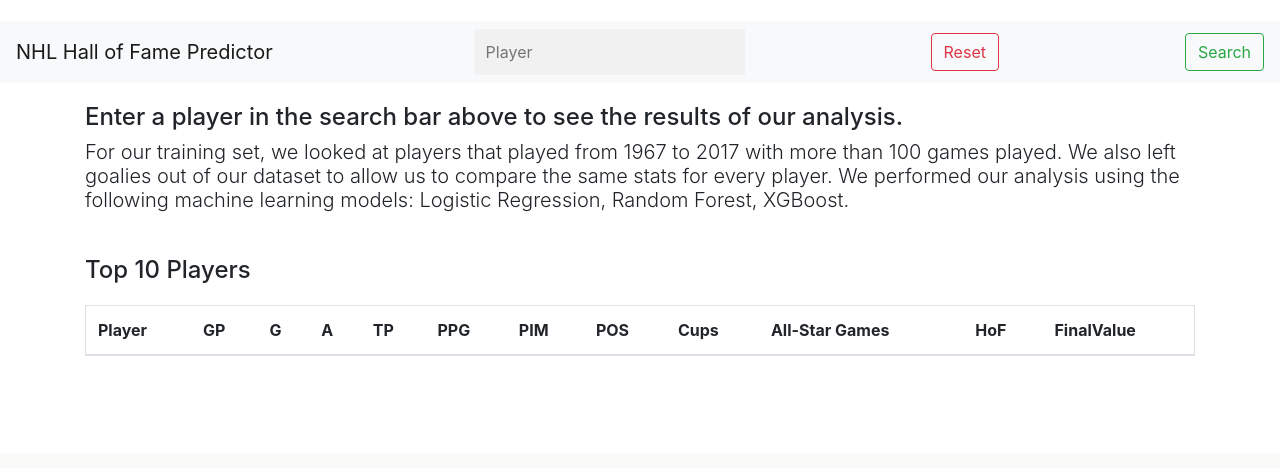
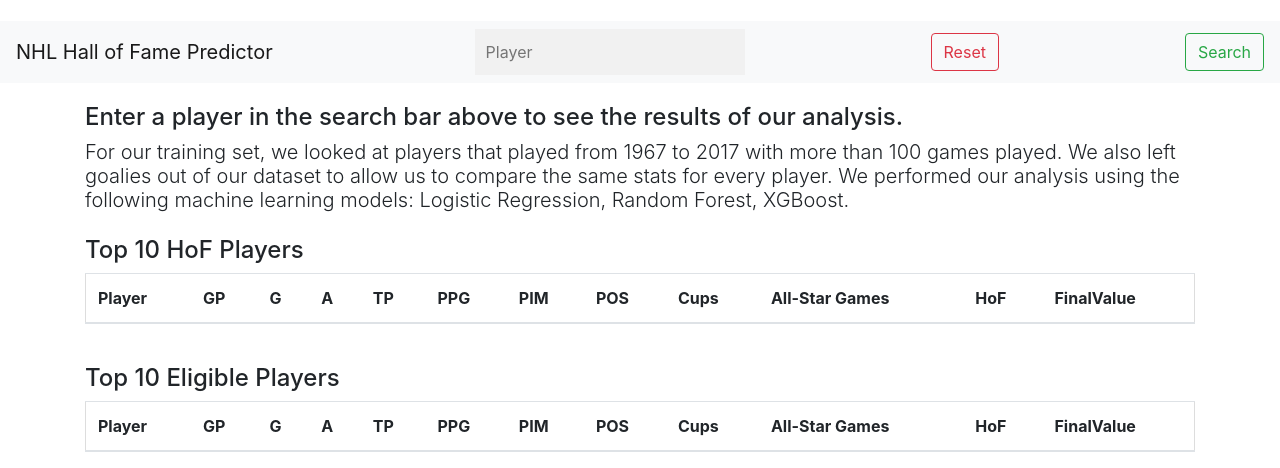
Before and after one commit to potterc22/Final-Project-ML, a Flask app: page / in a window 1280 px wide. Shown: the part 346-814 px from the top of the page. Before the commit the page ends 702 px from the top, so only its background shows below. Run offline with Flask 2, Linux system fonts and the light colour scheme; data that the repository does not hold is empty; some libraries are stand-ins or nearby versions.

Commit message:
Created HoF and Eligible tables

```diff
--- a/Master/app.py
+++ b/Master/app.py
@@ -24,10 +24,15 @@
 def home():
     return render_template('index.html')
 
-@app.route("/api/table")
-def table_api():
+@app.route("/api/HoFTable")
+def HoF_table_api():
     conn = engine.connect()
-    return pd.read_sql("SELECT Player, GP, G, A, TP, PPG, PIM, POS, Cups, 'All-Star Games', HoF, FinalValue FROM master_stats LIMIT 10", conn).to_json(orient='records')
+    return pd.read_sql("SELECT Player, GP, G, A, TP, PPG, PIM, POS, Cups, 'All-Star Games', HoF, FinalValue FROM master_stats WHERE HoF = 1 ORDER BY FinalValue desc LIMIT 10", conn).to_json(orient='records')
+
+@app.route("/api/otherTable")
+def otherTable():
+    conn = engine.connect()
+    return pd.read_sql("SELECT Player, GP, G, A, TP, PPG, PIM, POS, Cups, 'All-Star Games', HoF, FinalValue FROM master_stats WHERE HoF = 0 ORDER BY FinalValue desc LIMIT 10", conn).to_json(orient='records')
 
 @app.route("/api/search_players")
 def autocomplete_api():
--- a/Master/static/css/style.css
+++ b/Master/static/css/style.css
@@ -62,7 +62,7 @@
     border-spacing: 0;
     width: 100%;
     border: 1px solid #ddd;
-    margin-top: 20px;
+    /* margin-top: 20px; */
   }
 
   th {
--- a/Master/static/js/app.js
+++ b/Master/static/js/app.js
@@ -110,17 +110,34 @@
 });
 
 
-var tbody_topTen = d3.select("table#myTable tbody");
+var tbody_topTenHoF = d3.select("table#myTable tbody");
+var tbody_topTenElig = d3.select("table#eligibleTable tbody");
 
-// Create initial top ten table
+// Create initial page
 function init() {
+    // Create top 10 HoF table
     var list = d3.select(".topTenTable");
     list.html("");
-    d3.json("/api/table").then((ranks) => {
+    d3.json("/api/HoFTable").then((ranks) => {
         console.log(ranks)
 
         ranks.forEach((player) => {
-            var row = tbody_topTen.append("tr");
+            var row = tbody_topTenHoF.append("tr");
+            Object.entries(player).forEach(([key, value]) => {
+                var cell = row.append("td");
+                cell.text(value)
+            });
+        });
+    });
+
+    // Create top 10 Eligible table
+    var list = d3.select(".topTenEligible");
+    list.html("");
+    d3.json("/api/otherTable").then((ranks) => {
+        console.log(ranks)
+
+        ranks.forEach((player) => {
+            var row = tbody_topTenElig.append("tr");
             Object.entries(player).forEach(([key, value]) => {
                 var cell = row.append("td");
                 cell.text(value)
@@ -142,8 +159,10 @@
     d3.select('#searchTable thead').selectAll('*').remove()
     d3.select('.searchHeader').selectAll('*').remove()
 
-    // add table header
+    // add line break and table header
+    d3.select(".searchHeader").append("br")
     d3.select(".searchHeader").append("h4").text('Search Results')
+
 
     var columnNames = [
         "Player",
@@ -178,6 +197,8 @@
             })
         })
     })
+
+
 }
 
 // Search Bar Event Handler
@@ -188,17 +209,25 @@
     // var searchPlayer = d3.select('#myInput').node().value
 
 
-    // d3.json("/api/search_players").then((players) => {
+    d3.json("/api/search_players").then((players) => {
         var searchPlayer = d3.select('#myInput').node().value
         console.log("Player searched for: " + searchPlayer)
 
-        // var playersList = []
-        // players.forEach(function(data) {
-        //     playersList.push(data.Player)
-        // })
-        // console.log(playersList)
+        var playersList = []
+        players.forEach(function(data) {
+            playersList.push(data.Player)
+        })
+        console.log(playersList)
 
-        // // Create error handling for bad searches
+        // Create error handling for bad searches
+        if (playersList.includes(searchPlayer) === true) {
+            searchTable(searchPlayer)
+        }
+        else {
+            alert("Invalid Player Search")
+        }
+
+
         // playersList.forEach((player, index, playersList) => {
 
         //     if (searchPlayer === player) {
@@ -217,13 +246,13 @@
 
 
         // When the search bar value updates, run the searchTable function
-        searchTable(searchPlayer)
-    // });
+        // searchTable(searchPlayer)
+    });
 };
 
 function reset() {
     // Clear search box
-    d3.select('#myInput').value = ''
+    d3.select('#myInput').html('')
 
     // Clear search table and header
     d3.select('#searchTable tbody').selectAll('*').remove()
--- a/Master/templates/index.html
+++ b/Master/templates/index.html
@@ -30,7 +30,7 @@
           <!-- class="mr-md-4" -->
           <input type="text" placeholder="Player" name= "selectedPlayer" id="myInput">
         </div>
-        <button id="resetButton" class="btn btn-outline-danger my-2 my-sm-0">Reset</button>
+        <button id="resetButton" class="btn btn-outline-danger my-2 my-sm-0" type="submit">Reset</button>
         <!-- <input type="submit" id="selection"> -->
         <button id="searchButton" class="btn btn-outline-success my-2 my-sm-0" type="submit">Search</button>
       <!-- </form> -->
@@ -60,7 +60,7 @@
     <div class="row">
       <div class="col-md-12">
         <div class="table-header">
-          <h4>Top 10 Players</h4>
+          <h4>Top 10 HoF Players</h4>
         </div>
         <div id="table">
           <table id="myTable" class="table table-striped">
@@ -85,6 +85,35 @@
         </div>
       </div>
     </div>
+    <br>
+    <div class="row">
+      <div class="col-md-12">
+        <div class="table-header">
+          <h4>Top 10 Eligible Players</h4>
+        </div>
+        <div id="table">
+          <table id="eligibleTable" class="table table-striped">
+            <thead>
+              <tr>
+                <th class="table-head">Player</th>
+                <th class="table-head">GP</th>
+                <th class="table-head">G</th>
+                <th class="table-head">A</th>
+                <th class="table-head">TP</th>
+                <th class="table-head">PPG</th>
+                <th class="table-head">PIM</th>
+                <th class="table-head">POS</th>
+                <th class="table-head">Cups</th>
+                <th class="table-head">All-Star Games</th>
+                <th class="table-head">HoF</th>
+                <th class="table-head">FinalValue</th>
+              </tr>
+            </thead>
+            <tbody class="topTenEligible"></tbody>
+          </table>
+        </div>
+      </div>
+    </div>
   </div>
 
 
```
